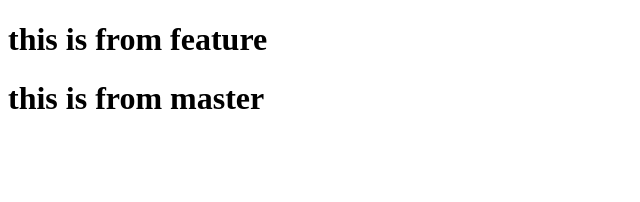
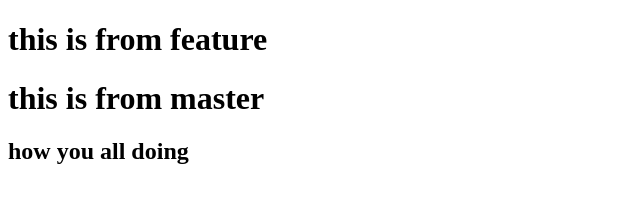
Before and after one commit to rijasm09/datewithgit, a plain HTML site: page index.html in a window 1280 px wide. Shown: the whole page, without its empty margins (0-640 px from the left). Drawn offline with Linux system fonts and the light colour scheme.

Commit message:
first edit after pushing

```diff
--- a/index.html
+++ b/index.html
@@ -11,6 +11,6 @@
     <h1>this is from feature</h1>
 
     <h1>this is from master</h1>
-
+    <h2>how you all doing</h2>
 </body>
 </html>
```
